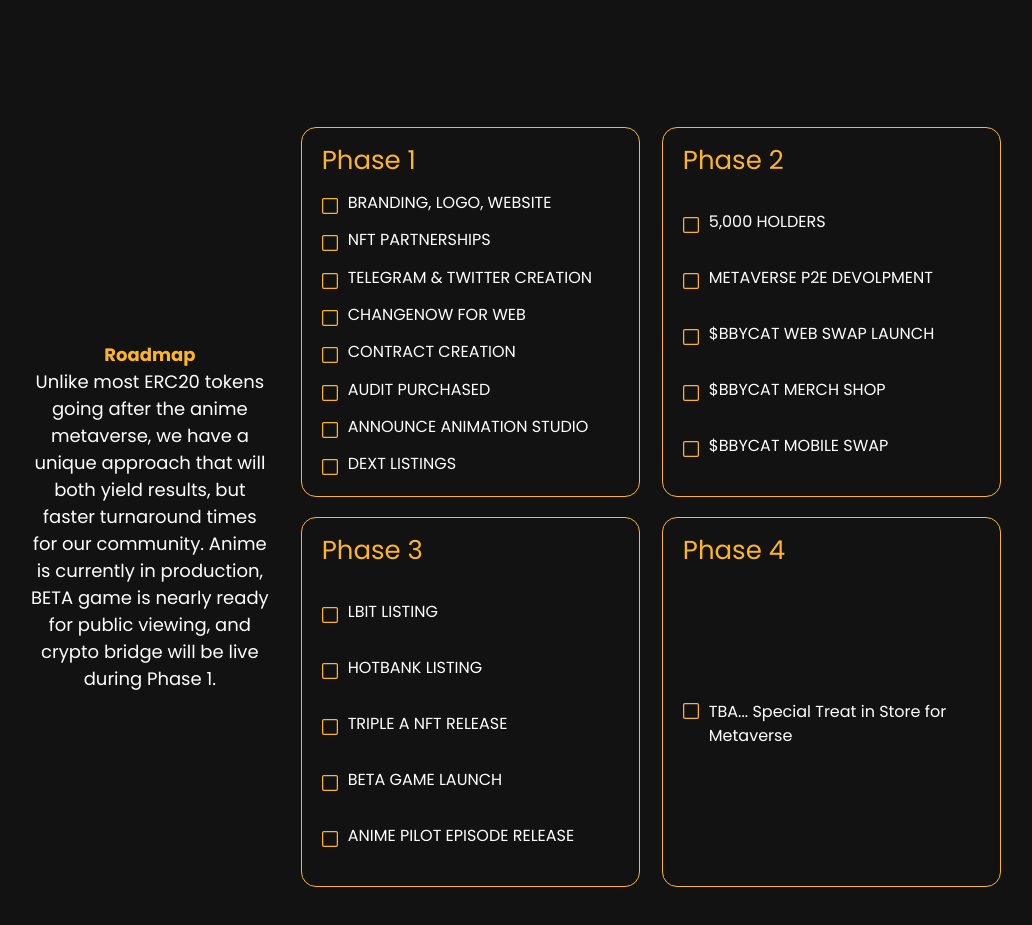
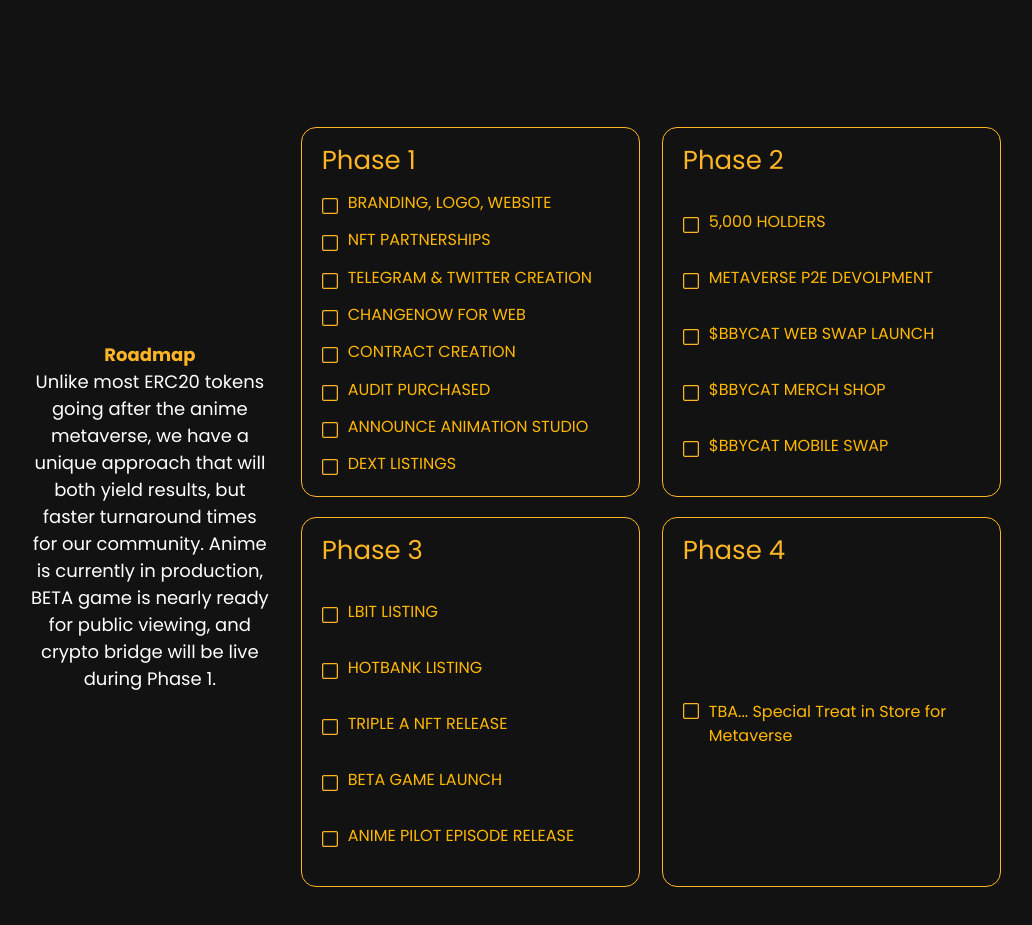
Before and after one commit to dprequim/littlecatboy, a plain HTML site: page littlecatboy.com/index.html in a window 1280 px wide. Shown: the part 4720-5645 px from the top of the page, without its empty margins (129-1161 px from the left). Drawn offline with nearby package versions, Linux system fonts and the light colour scheme.

Commit message:
Update hello.css

```diff
--- a/littlecatboy.com/hello.css
+++ b/littlecatboy.com/hello.css
@@ -507,10 +507,10 @@ h3 {
   color: #ffffff !important;
 }
 .et_pb_text_16.et_pb_text {
-  color: #ffffff !important;
+  color: #ffb700 !important;
 }
 .et_pb_text_17.et_pb_text {
-  color: #ffffff !important;
+  color: #ffb700 !important;
 }
 .et_pb_text_6.et_pb_text {
   color: #ffffff !important;
```
